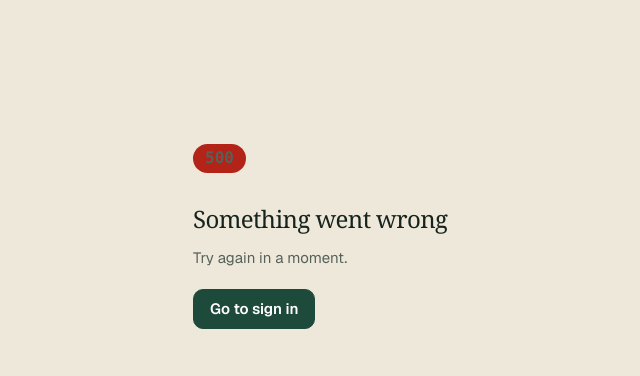
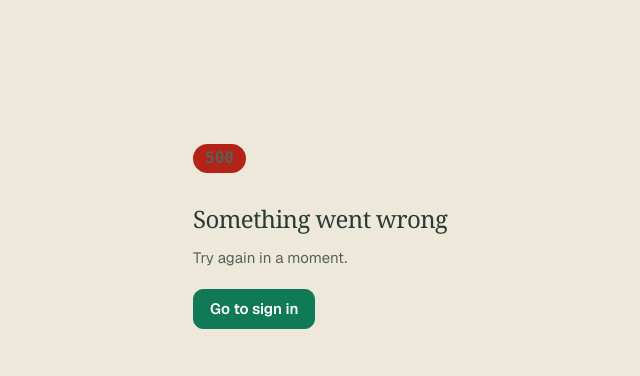
Before and after one commit to Jez0418/e-Dokumento, a PHP site: page /pages/errors/error.php in a window 1280 px wide. Shown: the top 376 px of the page, without its empty margins (187-827 px from the left). Run offline with PHP 8.4, Linux system fonts and the light colour scheme.

Commit message:
Brighten the light theme palette so accent and text are no longer near black
Co-Authored-By: Claude Sonnet 5.5 <noreply@anthropic.com>

```diff
--- a/e-dokumento/assets/css/app.css
+++ b/e-dokumento/assets/css/app.css
@@ -139,32 +139,32 @@
   --border-hi: #CBC1AA;
   --border-strong: #8C8672;
 
-  --text: #17231D;
+  --text: #2A3B33;
   --text-muted: #566159;
   --text-subtle: #67706A;
 
-  --accent: #1E4A3C;
-  --accent-hover: #143A2E;
-  --accent-fill: #1E4A3C;
-  --accent-fill-hover: #163A2E;
+  --accent: #0E7350;
+  --accent-hover: #0B6B49;
+  --accent-fill: #0F7A55;
+  --accent-fill-hover: #0B6B49;
   --on-accent: #FFFFFF;
-  --accent-rgb: 30, 74, 60;
-  --accent-soft: rgba(30, 74, 60, .09);
+  --accent-rgb: 14, 115, 80;
+  --accent-soft: rgba(14, 115, 80, .10);
   --gold: #8A6420;               /* secondary links on auth pages */
-  --accent-line: rgba(30, 74, 60, .40);
+  --accent-line: rgba(14, 115, 80, .40);
 
-  --status-pending: #8A5300;
-  --status-review: #1D5FBF;
+  --status-pending: #9A5B00;
+  --status-review: #2468CF;
   --status-payment: #6A42C2;
-  --status-ready: #13703A;
+  --status-ready: #17803F;
   --status-rejected: #B42318;
   --on-danger: #FFFFFF;
 
   --field-bg: #FFFDF8;
-  --hover: rgba(23, 35, 29, .045);
+  --hover: rgba(42, 59, 51, .05);
   --shadow-float: 0 16px 40px rgba(17, 22, 21, .14), 0 0 0 1px rgba(17, 22, 21, .05);
-  --streak: rgba(30, 74, 60, .06);
-  --streak-2: rgba(30, 74, 60, .03);
+  --streak: rgba(14, 115, 80, .07);
+  --streak-2: rgba(14, 115, 80, .035);
 
   --bs-danger-rgb: 180, 35, 24;
   --bs-success-rgb: 19, 112, 58;
```
